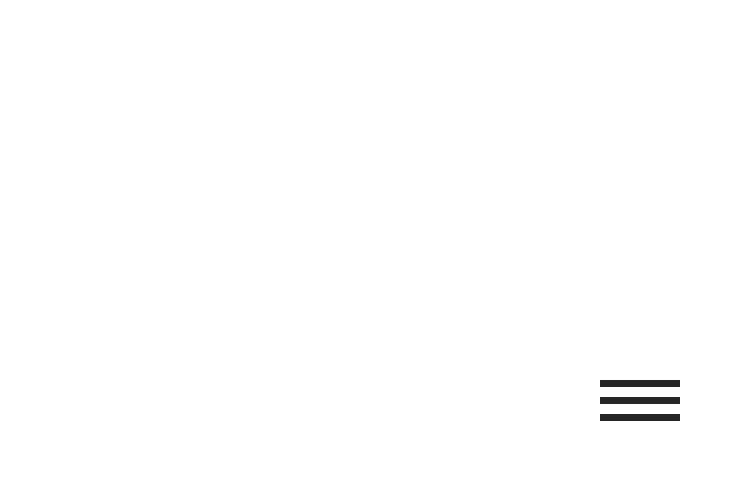
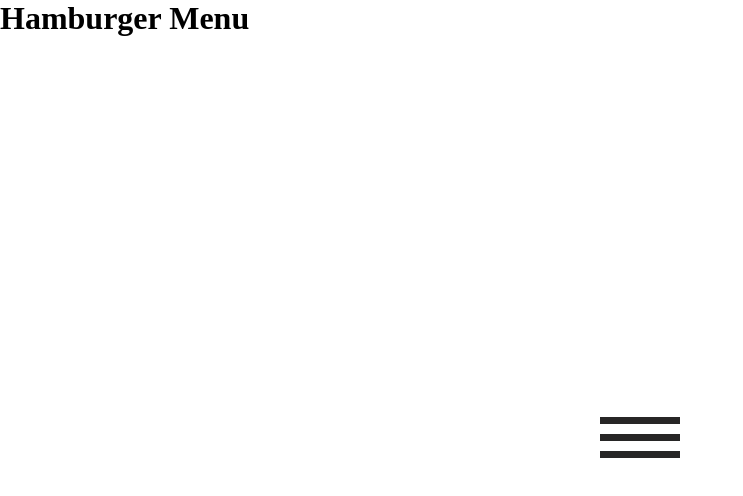
Before and after one commit to ron-thecertifiedbomb/Hamburger-Menu-Animation, a plain HTML site: page index.html in a window 1280 px wide. Shown: the whole page, without its empty margins (0-743 px from the left). Drawn offline with Linux system fonts and the light colour scheme.

Commit message:
Update index.html

```diff
--- a/index.html
+++ b/index.html
@@ -10,6 +10,9 @@
 </head>
 
 <body>
+
+    <h1> Hamburger Menu</h1>
+
 
     <div class="hamburger-container">
 
```
